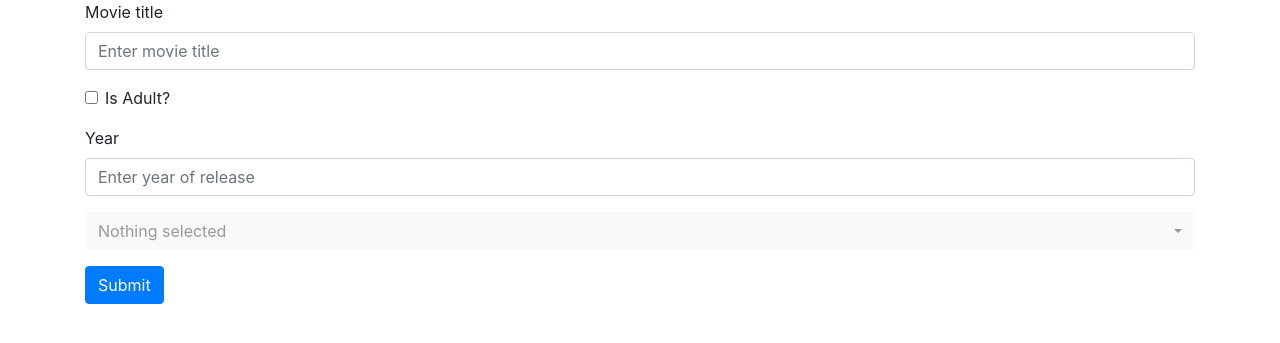
After one commit to Jedi18/MovieRecommender, a Django app: template recommender/templates/recommender/addmovie.html in a window 1280 px wide. The commit adds this page. Shown: the top 343 px of the page. Run offline with Django 3.2, Linux system fonts and the light colour scheme; the template is opened without the code that fills it, so the values that code supplies are empty; some libraries are stand-ins or nearby versions.

Commit message:
Added add movie page

```diff
--- /dev/null
+++ b/recommender/templates/recommender/addmovie.html
@@ -0,0 +1,29 @@
+{% extends "recommender/base.html" %}
+
+{% block title %}Movie Recommender - Add Movie{% endblock %}
+
+{% block body %}
+<form action="{% url 'addmovie' %}" method="post">
+    {% csrf_token %}
+    <div class="form-group">
+        <label for="inputTitle">Movie title</label>
+        <input name="title"  type="text" class="form-control" id="inputTitle" aria-describedby="titleHelp" placeholder="Enter movie title">
+    </div>
+    <div class="form-group form-check">
+        <input name="isadult" type="checkbox" class="form-check-input" id="inputIsAdult">
+        <label class="form-check-label" for="inputIsAdult">Is Adult?</label>
+    </div>
+    <div class="form-group">
+        <label for="inputYear">Year</label>
+        <input name="year"  type="text" class="form-control" id="inputYear" placeholder="Enter year of release">
+    </div>
+    <div class="form-group">
+        <select class="form-control selectpicker" multiple data-live-search="true" name="genres">
+            {% for genre in genres %}
+                <option>{{genre}}</option>
+            {% endfor %}
+        </select>
+    </div>
+    <button type="submit" class="btn btn-primary">Submit</button>
+</form>
+{% endblock %}
--- a/recommender/templates/recommender/base.html
+++ b/recommender/templates/recommender/base.html
@@ -5,6 +5,10 @@
     {% load static %}
     <script type="text/javascript" src="{% static 'recommender/js/bootstrap/bootstrap.js' %}"></script>
     <link rel="stylesheet" href="{% static 'recommender/css/bootstrap/bootstrap.css' %}">
+    <link rel="stylesheet" href="https://cdnjs.cloudflare.com/ajax/libs/bootstrap-select/1.13.1/css/bootstrap-select.css" />
+    <script src="https://ajax.googleapis.com/ajax/libs/jquery/2.1.1/jquery.min.js"></script>
+    <script src="https://stackpath.bootstrapcdn.com/bootstrap/4.1.1/js/bootstrap.bundle.min.js"></script>
+    <script src="https://cdnjs.cloudflare.com/ajax/libs/bootstrap-select/1.13.1/js/bootstrap-select.min.js"></script>
     <title>{% block title %}{% endblock %}</title>
   </head>
   <body>
--- a/recommender/urls.py
+++ b/recommender/urls.py
@@ -6,5 +6,6 @@ urlpatterns = [
     path('', views.index, name="index"),
     path('search', views.search, name='search'),
     path('movie', views.movie, name='movie'),
-    path('similar', views.similar, name='similar')
+    path('similar', views.similar, name='similar'),
+    path('addmovie', views.addmovie, name='addmovie')
 ]
```
Also changed, not shown: recommender/views.py (+28 -3 lines).
